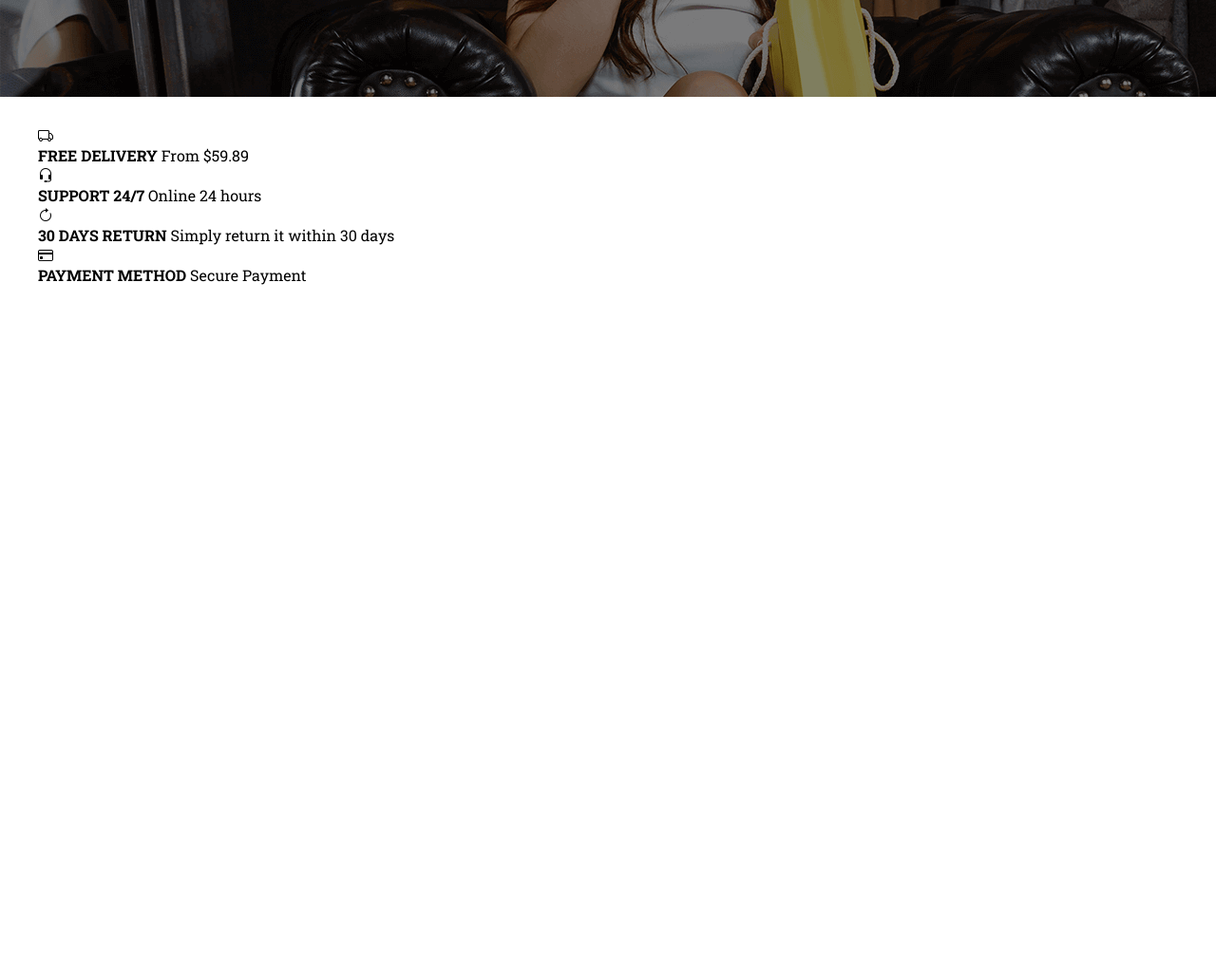
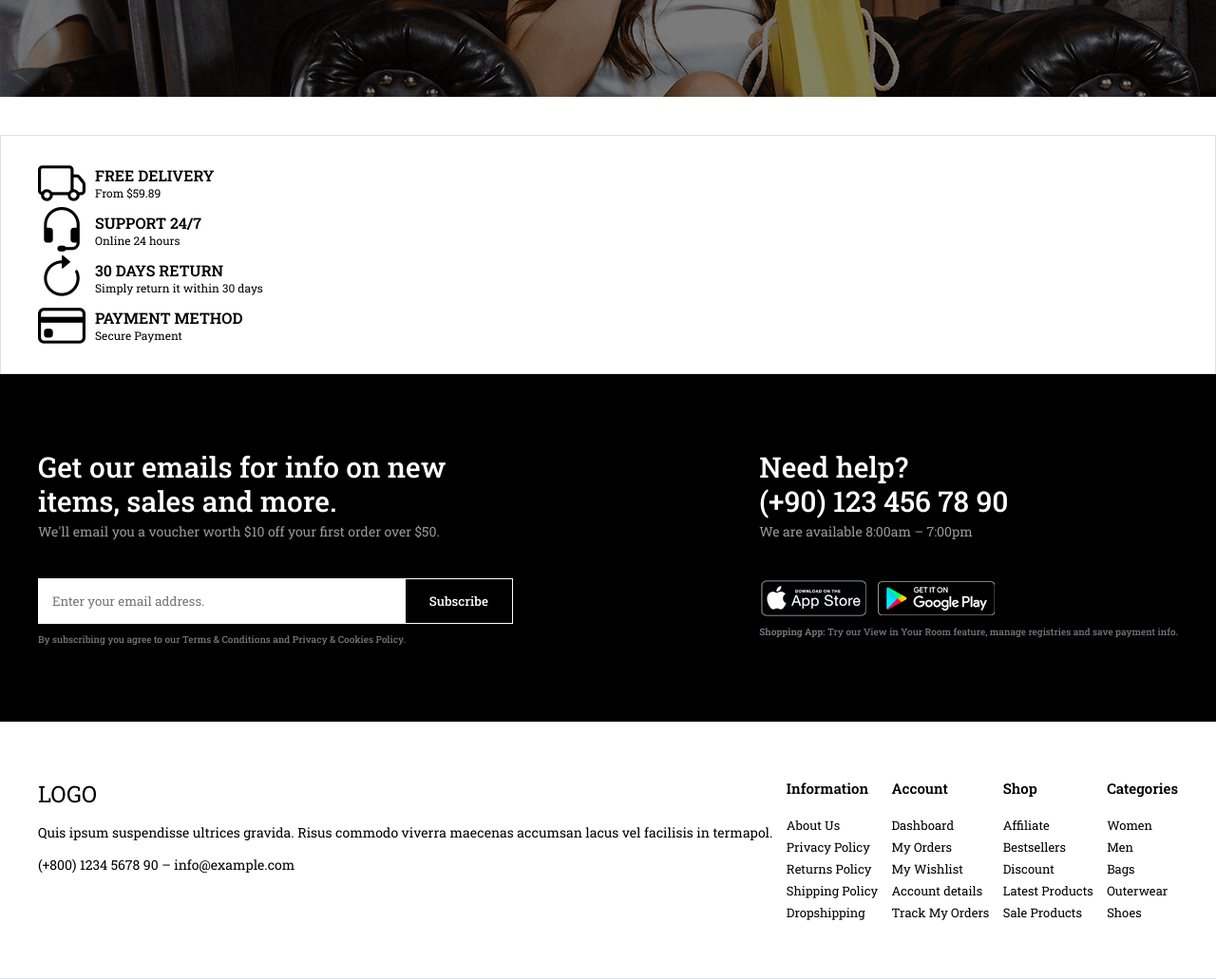
Before and after one commit to Semnuraa/e-commerce, a plain HTML site: page index.html in a window 1280 px wide. Shown: the part 4347-5378 px from the top of the page at 95% size. Before the commit the page ends 4647 px from the top, so only its background shows below. Drawn offline with nearby package versions, Linux system fonts and the light colour scheme.

Commit message:
footer+politicy+brands

```diff
--- /dev/null
+++ b/css/layout/footer.css
@@ -0,0 +1,137 @@
+/*! subscribe start  */
+
+.footer .subscribe-row {
+  background-color: #000;
+  color: white;
+  padding: 80px 0;
+}
+
+.footer .footer-row-wrapper {
+  display: flex;
+  justify-content: space-between;
+  column-gap: 200px;
+}
+
+.footer .subscribe-title,
+.footer .contact-title {
+  font-size: 30px;
+  max-width: 500px;
+  font-weight: 500;
+  line-height: 1.2;
+}
+
+.footer .subscribe-desc,
+.footer .contact-desc {
+  font-size: 14px;
+  opacity: 0.6;
+  margin-top: 4px;
+}
+
+.footer .footer-subscribe-bottom,
+.footer .footer-contact-bottom {
+  margin-top: 40px;
+}
+
+.footer .footer-subscribe-bottom form {
+  display: flex;
+  align-items: center;
+  margin-bottom: 10px;
+}
+
+.footer .footer-subscribe-bottom form > input {
+  flex: 1;
+  height: 48px;
+  border: none;
+}
+
+.footer .footer-subscribe-bottom form > button {
+  height: 48px !important;
+  border-color: #fff;
+  background-color: #000;
+  color: #fff;
+}
+
+.footer .privacy-text,
+.footer .privacy-text a {
+  font-size: 10px;
+  color: #75767c;
+  margin-top: 4px;
+  font-weight: 500;
+}
+
+.footer .footer-contact-bottom .download-app {
+  display: flex;
+  align-items: center;
+  column-gap: 10px;
+}
+/*! subscribe end  */
+
+/*! widgets start  */
+.widgets-row {
+  padding: 60px 0;
+  border-bottom: 1px solid #dee0ea;
+}
+
+.widgets-row .footer-widgets {
+  display: flex;
+  justify-content: space-between;
+  flex-wrap: wrap;
+  gap: 10px;
+}
+
+.widgets-row .footer-widgets > div {
+  flex: 1;
+}
+
+.widgets-row .footer-widgets > .brand-info {
+  flex: 3;
+}
+
+.footer-widgets .brand-info .footer-desc {
+  width: 400px;
+  font-size: 14px;
+  margin: 15px 0;
+}
+
+.footer-widgets .brand-info .footer-contact {
+  font-size: 14px;
+}
+
+.footer-widgets .widget-nav-menu h4 {
+  font-weight: 600;
+  font-size: 15px;
+}
+
+.footer-widgets .widget-nav-menu ul {
+  margin-top: 20px;
+  font-size: 13px;
+  display: flex;
+  flex-direction: column;
+  row-gap: 5px;
+}
+
+/*! widgets end  */
+
+/*! responsive  */
+
+@media (max-width: 768px) {
+  .footer .footer-row-wrapper {
+    flex-direction: column;
+    row-gap: 20px;
+  }
+}
+.footer .brand-info {
+    margin-bottom: 20px;
+  }
+
+  .footer-widgets .brand-info .footer-desc {
+    width: unset;
+  }
+
+  .widgets-row .footer-widgets > div {
+    flex: unset !important;
+  }
+
+  .footer .brand-info {
+    margin-bottom: 20px;
+  }
--- a/css/main.css
+++ b/css/main.css
@@ -16,3 +16,6 @@
 
 /* pages */
 @import url(pages/home.css);
+
+/* layout */
+@import url(layout/footer.css);
--- a/css/pages/home.css
+++ b/css/pages/home.css
@@ -78,6 +78,55 @@
 }
 /*! brands end  */
 
+
+
+/*! policy start  */
+
+.policy {
+  border: 1px solid #dee0ea;
+  margin-top: 40px;
+}
+
+.policy .policy-list {
+  display: flex;
+  justify-content: space-between;
+  flex-wrap: wrap;
+  padding: 25px 0;
+}
+.policy .policy-list {
+  flex-direction: column;
+}
+
+.policy .policy-list .policy-item {
+  display: flex;
+  align-items: center;
+  column-gap: 10px;
+}
+
+.policy .policy-item i {
+  font-size: 50px;
+  display: flex;
+}
+
+.policy .policy-item .policy-texts {
+  display: flex;
+  flex-direction: column;
+}
+
+.policy .policy-item .policy-texts strong {
+  font-weight: 600;
+}
+
+.policy .policy-item .policy-texts span {
+  font-size: 12px;
+}
+
+
+
+/*! policy end  */
+
+
+
 /*! responsive  */
 
 @media (max-width: 768px) {
--- a/index.html
+++ b/index.html
@@ -937,9 +937,161 @@
   </section>
   <!--! policy end  -->
 
+  <!--! footer start  -->
+  <footer class="footer">
+    <div class="subscribe-row">
+      <div class="container">
+        <div class="footer-row-wrapper">
+          <div class="footer-subscribe-wrapper">
+            <div class="footer-subscribe">
+              <div class="footer-subscribe-top">
+                <h3 class="subscribe-title">Get our emails for info on new items, sales and more.</h3>
+                <p class="subscribe-desc">We'll email you a voucher worth $10 off your first order over $50.</p>
+              </div>
+              <div class="footer-subscribe-bottom">
+                <form>
+                  <input type="text" placeholder="Enter your email address.">
+                  <button class="btn">Subscribe</button>
+                </form>
+                <p class="privacy-text">
+                  By subscribing you agree to our <a href="#">Terms & Conditions and Privacy & Cookies Policy.</a>
+                </p>
+              </div>
+            </div>
+          </div>
+          <div class="footer-contact-wrapper">
+            <div class="footer-contact-top">
+              <h3 class="contact-title">
+                Need help? <br>
+                (+90) 123 456 78 90
+              </h3>
+              <p class="contact-desc">We are available 8:00am – 7:00pm</p>
+            </div>
+            <div class="footer-contact-bottom">
+              <div class="download-app">
+                <a href="#">
+                  <img src="img/footer/app-store.png" alt="">
+                </a>
+                <a href="#">
+                  <img src="img/footer/google-play.png" alt="">
+                </a>
+              </div>
+              <p class="privacy-text">
+                <strong>Shopping App:</strong> Try our View in Your Room feature, manage registries and save payment
+                info.
+              </p>
+            </div>
+          </div>
+        </div>
+      </div>
+    </div>
+    <div class="widgets-row">
+      <div class="container">
+        <div class="footer-widgets">
+          <div class="brand-info">
+            <div class="footer-logo">
+              <a href="#" class="logo">LOGO</a>
+            </div>
+            <div class="footer-desc">
+              <p> Quis ipsum suspendisse ultrices gravida. Risus commodo viverra maecenas accumsan lacus vel facilisis
+                in
+                termapol.</p>
+            </div>
+            <div class="footer-contact">
+              <p>
+                <a href="tel:555 555 55 55">(+800) 1234 5678 90</a> – <a
+                  href="mailto:info@example.com">info@example.com</a>
+              </p>
+            </div>
+          </div>
+          <div class="widget-nav-menu">
+            <h4>Information</h4>
+            <ul class="menu-list">
+              <li>
+                <a href="#">About Us</a>
+              </li>
+              <li>
+                <a href="#">Privacy Policy</a>
+              </li>
+              <li>
+                <a href="#">Returns Policy</a>
+              </li>
+              <li>
+                <a href="#">Shipping Policy</a>
+              </li>
+              <li>
+                <a href="#">Dropshipping</a>
+              </li>
+            </ul>
+          </div>
+          <div class="widget-nav-menu">
+            <h4>Account</h4>
+            <ul class="menu-list">
+              <li>
+                <a href="#">Dashboard</a>
+              </li>
+              <li>
+                <a href="#">My Orders</a>
+              </li>
+              <li>
+                <a href="#">My Wishlist</a>
+              </li>
+              <li>
+                <a href="#">Account details</a>
+              </li>
+              <li>
+                <a href="#">Track My Orders</a>
+              </li>
+            </ul>
+          </div>
+          <div class="widget-nav-menu">
+            <h4>Shop</h4>
+            <ul class="menu-list">
+              <li>
+                <a href="#">Affiliate</a>
+              </li>
+              <li>
+                <a href="#">Bestsellers</a>
+              </li>
+              <li>
+                <a href="#">Discount</a>
+              </li>
+              <li>
+                <a href="#">Latest Products</a>
+              </li>
+              <li>
+                <a href="#">Sale Products</a>
+              </li>
+            </ul>
+          </div>
+          <div class="widget-nav-menu">
+            <h4>Categories</h4>
+            <ul class="menu-list">
+              <li>
+                <a href="#">Women</a>
+              </li>
+              <li>
+                <a href="#">Men</a>
+              </li>
+              <li>
+                <a href="#">Bags</a>
+              </li>
+              <li>
+                <a href="#">Outerwear</a>
+              </li>
+              <li>
+                <a href="#">Shoes</a>
+              </li>
+            </ul>
+          </div>
+        </div>
+      </div>
+    </div>
 
 
-
+    <div class="copyright-row"></div>
+  </footer>
+  <!--! footer end  -->
 
 
 
```
